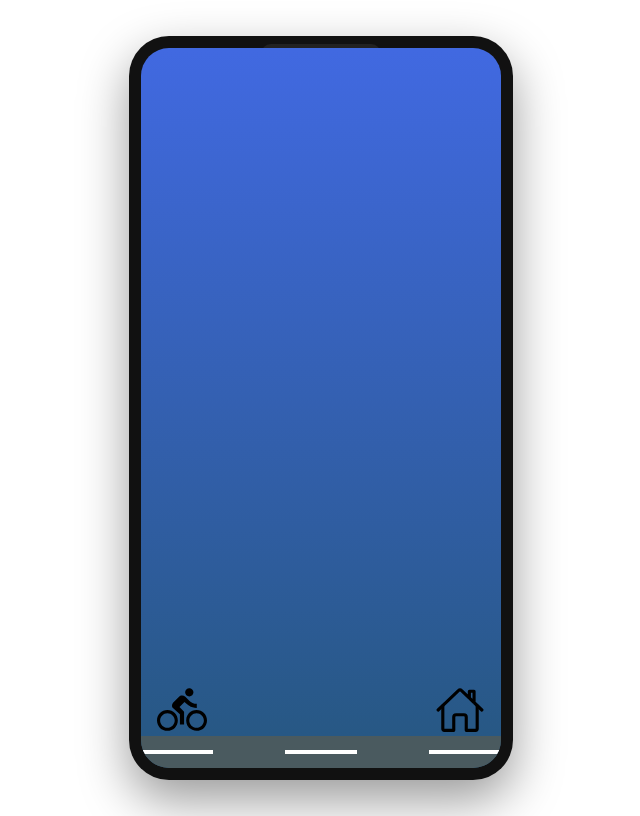
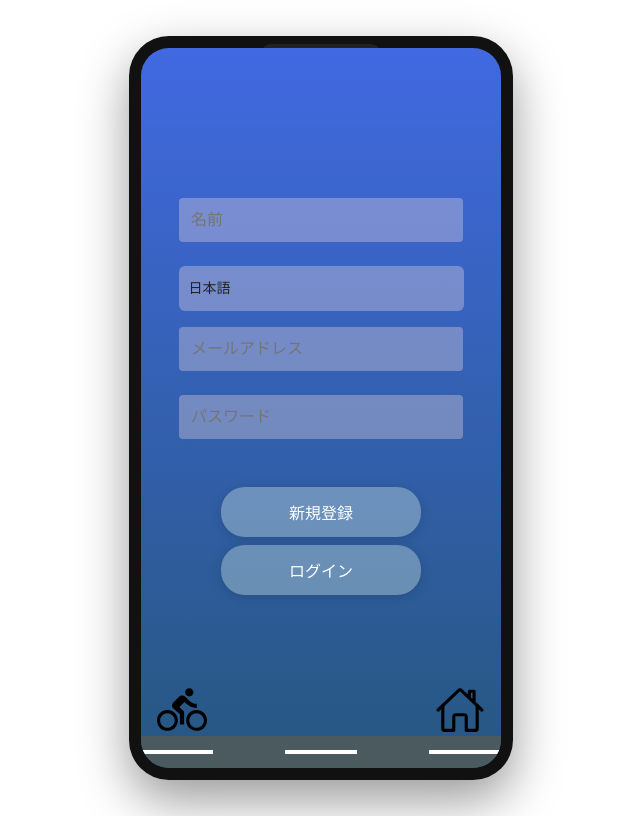
Before and after one commit to ochimasato0186/P.P_front, a Next.js app: page /makeacount in a window 1280 px wide. Shown: the whole page, without its empty margins (319-959 px from the left). Built offline with nearby package versions, Linux system fonts and the light colour scheme.

Commit message:
ログイン・新規登録画面完成

```diff
--- a/app/makeacount/page.tsx
+++ b/app/makeacount/page.tsx
@@ -1,18 +1,103 @@
 "use client";
 import { useRouter } from "next/navigation";
 import TimeButton from "../../components/TimeButton";
-import TimeBox from "../../components/TimeBox";
+import TimeBox, { getTimeBoxColor } from "../../components/TimeBox";
 import Road from "../../components/Road";
-import { useContext } from "react";
+import { useContext, useEffect, useState } from "react";
 import { FrameContext } from "../../components/PhoneFrame";
-import { IoHomeOutline } from "react-icons/io5";
+import { IoHomeOutline, IoRefreshOutline } from "react-icons/io5";
 import { MdOutlineDirectionsBike } from "react-icons/md";
+
+type LanguageItem = {
+  language?: string;
+  name?: string;
+  text1?: string;
+  text2?: string;
+  button2?: string;
+  button3?: string;
+};
 
 export default function QuizPage() {
   const hour = new Date().getHours();
   const frameOn = useContext(FrameContext);
   const router = useRouter();
   const iconBottom = frameOn ? 30 : 66;
+  const [text, setText] = useState("");
+  const [namePlaceholder, setNamePlaceholder] = useState("名前");
+  const [emailPlaceholder, setEmailPlaceholder] = useState("メールアドレス");
+  const [passwordPlaceholder, setPasswordPlaceholder] = useState("パスワード");
+  const [registerLabel, setRegisterLabel] = useState("登録");
+  const [loginLabel, setLoginLabel] = useState("ログイン");
+  const [languages, setLanguages] = useState<string[]>([]);
+  const [languageItems, setLanguageItems] = useState<LanguageItem[]>([]);
+  const [selectedLanguage, setSelectedLanguage] = useState("");
+  const [status, setStatus] = useState("");
+  const isMorning = hour >= 5 && hour < 10;
+
+  useEffect(() => {
+    const loadLanguages = async () => {
+      try {
+        const res = await fetch("/language.json", { cache: "no-store" });
+        if (!res.ok) return;
+
+        const data = await res.json();
+        if (!Array.isArray(data)) return;
+
+        setLanguageItems(data as LanguageItem[]);
+
+        const options = Array.from(
+          new Set(
+            (data as LanguageItem[])
+              .map((item) => item?.language)
+              .filter((value): value is string => typeof value === "string" && value.length > 0)
+          )
+        );
+
+        setLanguages(options);
+        setSelectedLanguage(options[0] ?? "");
+      } catch {
+        setLanguages([]);
+        setSelectedLanguage("");
+      }
+    };
+
+    loadLanguages();
+  }, []);
+
+  useEffect(() => {
+    const matched = languageItems.find((item) => item.language === selectedLanguage);
+    setNamePlaceholder(matched?.name || "名前");
+    setEmailPlaceholder(matched?.text1 || "メールアドレス");
+    setPasswordPlaceholder(matched?.text2 || "パスワード");
+    setLoginLabel(matched?.button2 || "ログイン");
+    setRegisterLabel(matched?.button3 || "登録");
+  }, [languageItems, selectedLanguage]);
+
+  const handleUpdateLanguage = async () => {
+    if (!selectedLanguage) {
+      setStatus("Language");
+      return;
+    }
+
+    try {
+      const res = await fetch("/api/myacount/language", {
+        method: "POST",
+        headers: {
+          "Content-Type": "application/json",
+        },
+        body: JSON.stringify({ language: selectedLanguage }),
+      });
+
+      if (!res.ok) {
+        setStatus("");
+        return;
+      }
+
+      setStatus("");
+    } catch {
+      setStatus("");
+    }
+  };
   return (
     <>
       <div style={{ position: "relative", width: "100%", height: "100%" }}>
@@ -27,6 +112,108 @@ export default function QuizPage() {
             padding: 0,
           }}
         >
+          <input
+            type="text"
+            value={text}
+            onChange={(e) => setText(e.target.value)}
+            placeholder={namePlaceholder}
+            style={{
+              width: 260,
+              height: 44,
+              background: getTimeBoxColor(hour),
+              border: isMorning ? "2px solid #fff" : "none",
+              borderRadius: 4,
+              padding: "0 12px",
+              color: "#222",
+              fontSize: 16,
+              outline: "none",
+              boxShadow: "none",
+              marginBottom: 24,
+            }}
+          />
+          <select
+            value={selectedLanguage}
+            onChange={(e) => setSelectedLanguage(e.target.value)}
+            aria-label="言語選択"
+            style={{
+              width: 285,
+              height: 45,
+              background: getTimeBoxColor(hour),
+              border: isMorning ? "2px solid #fff" : "none",
+              borderRadius: 6,
+              padding: "0 10px",
+              color: "#222",
+              fontSize: 14,
+              outline: "none",
+              appearance: "none",
+              WebkitAppearance: "none",
+              MozAppearance: "none",
+              boxShadow: "none",
+              marginBottom: 16,
+            }}
+          >
+            <option value="" disabled>
+              Language
+            </option>
+            {languages.map((language) => (
+              <option key={language} value={language}>
+                {language}
+              </option>
+            ))}
+          </select>
+          {status && <p>{status}</p>}
+          <input
+            type="text"
+            value={text}
+            onChange={(e) => setText(e.target.value)}
+            placeholder={emailPlaceholder}
+            style={{
+              width: 260,
+              height: 44,
+              background: getTimeBoxColor(hour),
+              border: isMorning ? "2px solid #fff" : "none",
+              borderRadius: 4,
+              padding: "0 12px",
+              color: "#222",
+              fontSize: 16,
+              outline: "none",
+              boxShadow: "none",
+              marginBottom: 24,
+            }}
+          />
+            <input
+            type="text"
+            value={text}
+            onChange={(e) => setText(e.target.value)}
+            placeholder={passwordPlaceholder}
+            style={{
+              width: 260,
+              height: 44,
+              background: getTimeBoxColor(hour),
+              border: isMorning ? "2px solid #fff" : "none",
+              borderRadius: 4,
+              padding: "0 12px",
+              color: "#fff",
+              fontSize: 16,
+              outline: "none",
+              boxShadow: "none",
+              marginBottom: 24,
+            }}
+          />
+          <TimeButton
+            label={registerLabel}
+            hour={hour}
+            style={{ width: 200, height: 50, marginBottom: 8 }}
+            onClick={() => {}}
+          />
+          <TimeButton
+            label={loginLabel}
+            hour={hour}
+            style={{ width: 200, height: 50, marginTop: 0, marginBottom: 24 }}
+            onClick={() => {}}
+          />
+
+
           <button
             type="button"
             onClick={() => router.push("")}
--- a/public/myacount.json
+++ b/public/myacount.json
@@ -3,6 +3,6 @@
     "name": "山田　次郎",
     "email": "yamada@example.com",
     "password": "password123",
-    "language": "日本語"
+    "language": "Tiếng Việt"
   }
 ]
```
